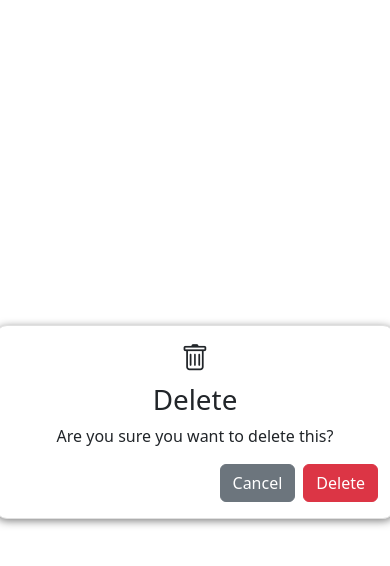
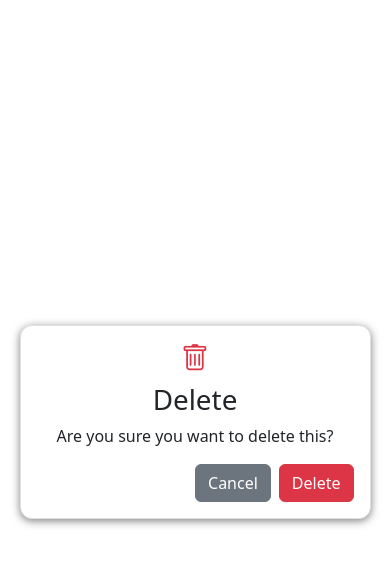
Before and after one commit to vannys0/react-modal, a React (Vite) app: page / in a window 390 px wide. Both pictures are taken after a click on the button "Delete". Shown: the top 566 px of the page. Built offline with nearby package versions, Linux system fonts and the light colour scheme.

Commit message:
Initial commit

```diff
--- a/src/App.css
+++ b/src/App.css
@@ -13,6 +13,7 @@
 }
 .container {
   width: 400px;
+  height: ;
   background-color: #fff;
   border: 1px solid #e0e0e0;
   border-radius: 12px;
@@ -20,4 +21,10 @@
 
 }
 
+@media only screen and (max-width: 600px) {
+  .container {
+    width: 90%;
+  }
+}
+
 @import '~bootstrap/scss/bootstrap';
--- a/src/Modal.jsx
+++ b/src/Modal.jsx
@@ -2,10 +2,10 @@ import React from 'react'
 
 function Modal({onClose}) {
   return (
-    <div>
+    <div className='w-100 d-flex'>
         <div className='container p-3 d-flex justify-content-center align-items-center flex-column'>
             <div className='d-flex flex-column align-items-center justify-content-center'>
-                <h1><i class="bi bi-trash"></i></h1>
+                <h1><i className="bi bi-trash text-danger"></i></h1>
                 <h1>Delete</h1>
             </div>
             <div>
```
